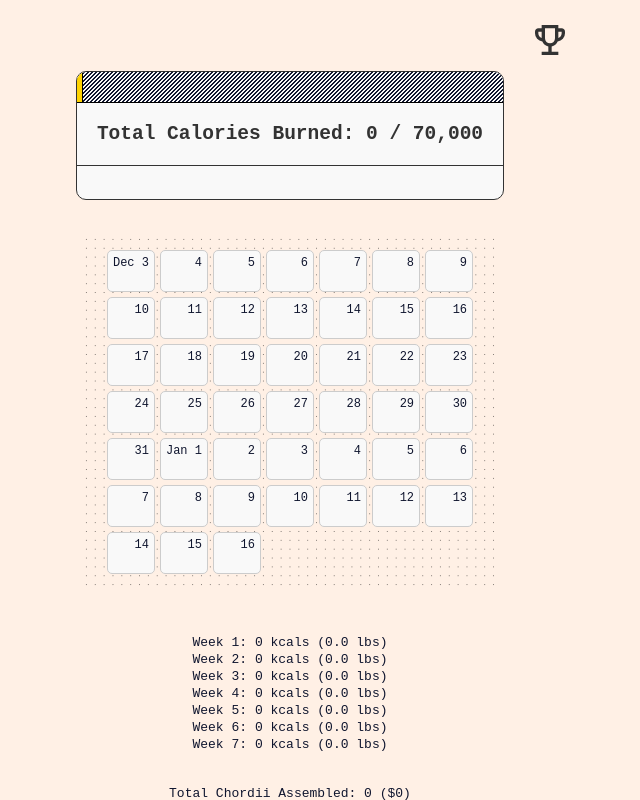
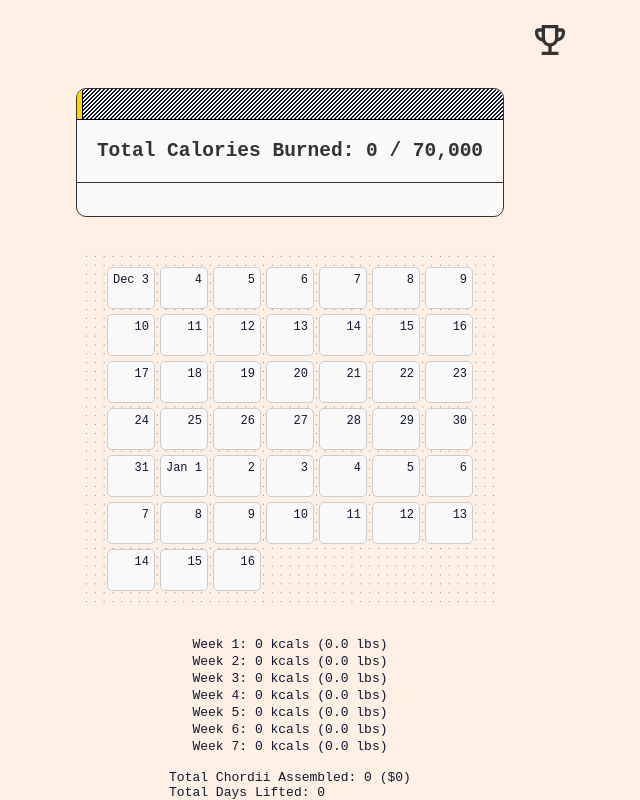
Before and after one commit to marieandboone/45daychallenge, a plain HTML site: page index.html in a window 1280 px wide. Shown: the whole page, without its empty margins (350-990 px from the left). Drawn offline with Linux system fonts and the light colour scheme.

Commit message:
Add files via upload

```diff
--- a/index.html
+++ b/index.html
@@ -75,7 +75,7 @@
       <div class="calendar" id="calendar"></div>
 
       <ul id="weekly-totals"></ul>
-      <p id="summary" style="margin-top: 20px">Loading summary...</p>
+      <p id="summary">Loading summary...</p>
     </div>
 
     <!-- Modal for calorie input -->
--- a/style.css
+++ b/style.css
@@ -121,7 +121,8 @@ li button {
 #container ul,
 #rewards-due {
   padding: 0;
-  margin-top: 20px;
+  margin-top: 5px;
+  margin-bottom: 10px;
   list-style-type: none;
 }
 
@@ -367,3 +368,7 @@ input[type="checkbox"]:checked {
   color: #000; /* Match label color with your app */
   line-height: 1;
 }
+
+#summary {
+  margin-top: 5px;
+}
```
